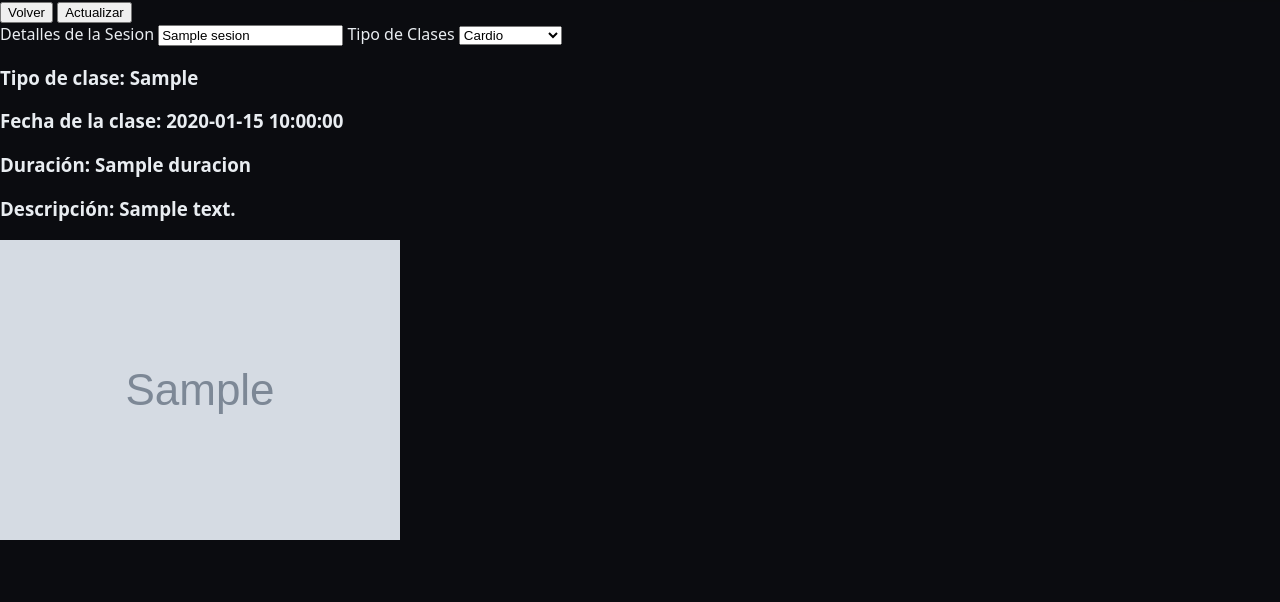
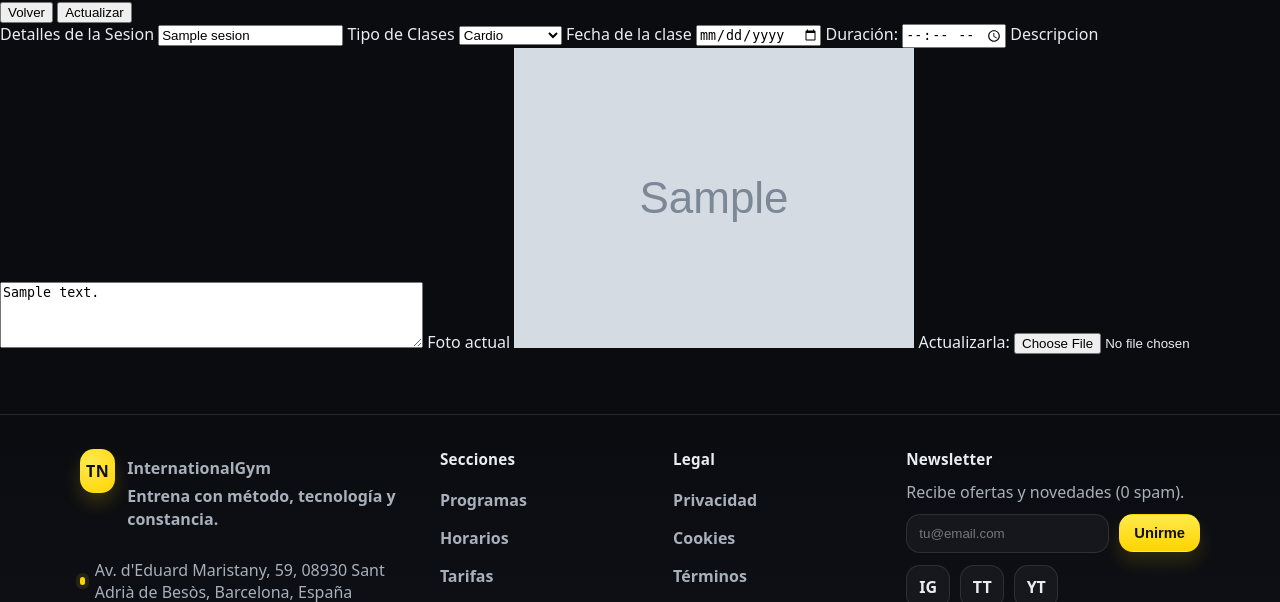
Before and after one commit to MaikelPilligua06/InternationalGym-Xavi-Danylo-Maikel, a PHP site: template proyecto/views/Sesiones/sesiones_actualizar.php in a window 1280 px wide. Shown: the part 89-691 px from the top of the page. Run offline with PHP 8.4, Linux system fonts and the light colour scheme; the template is opened without the code that fills it: most values are stand-ins (such as "Sample title", 1, 10 or a date in 2020); grey boxes marked "Sample" are stand-in pictures.

Commit message:
Formulario actualizar sesion

```diff
--- a/proyecto/views/Sesiones/sesiones_actualizar.php
+++ b/proyecto/views/Sesiones/sesiones_actualizar.php
@@ -17,21 +17,27 @@
     <button onclick="history.back()">Volver</button>
     <button>Actualizar</button>
 </form>
-<form>
+<form action="index.php?controller=Sesiones&action=actulizarSesion" method="POST" enctype="multipart/form-data" >
     <label>Detalles de la Sesion</label>
     <input type="text" name="nombreClase" value="<?= $sesion->nombreClase?>">
     <label> Tipo de Clases</label>
-    <select name="tipoDeClases" value="<?= $sesion->tipoDeClases?>">
-        <option value="Cardio">Cardio</option>
-        <option value="Cycling">Cycling</option>
-        <option value="trenSuperior">Tren Superior</option>
-        <option value="trenInferior">Tren inferior</option>
+    <select name="tipoDeClases">
+        <option value="Cardio" <?= $sesion->tipoDeClases == 'Cardio' ? 'selected' : '' ?>>Cardio</option>
+        <option value="Cycling" <?= $sesion->tipoDeClases == 'Cycling' ? 'selected' : '' ?>>Cycling</option>
+        <option value="trenSuperior" <?= $sesion->tipoDeClases == 'trenSuperior' ? 'selected' : '' ?>>Tren Superior</option>
+        <option value="trenInferior" <?= $sesion->tipoDeClases == 'trenInferior' ? 'selected' : '' ?>>Tren inferior</option>
     </select>
-    <h3>Tipo de clase: <?= $sesion->tipoDeClases?></h3>
-    <h3>Fecha de la clase: <?= $sesion->fechaClases?></h3>
-    <h3>Duración: <?= $sesion->duracion?></h3>
-    <h3>Descripción: <?= $sesion->descripcion?></h3>
+    <label>Fecha de la clase</label>
+    <input type="date" name="fechaClases" value="<?= $sesion->fechaClases?>">
+    <label>Duración: </label>
+    <input type="time" name="duracion" value="<?= $sesion->duracion?>">
+    <label>Descripcion</label>
+    <textarea name="descripcion" rows="4" cols="50" placeholder="Descripción de tu sesión" required><?= htmlspecialchars($sesion->descripcion) ?>
+    </textarea>
+    <label>Foto actual</label>
     <img src="views/gymFotos/sesiones/<?= $sesion->foto?>"/>
+    <label>Actualizarla: </label>
+    <input type="file" name="foto" accept="image/*"/>
 </form>
 <?php
     include 'views/footer.php';
```
